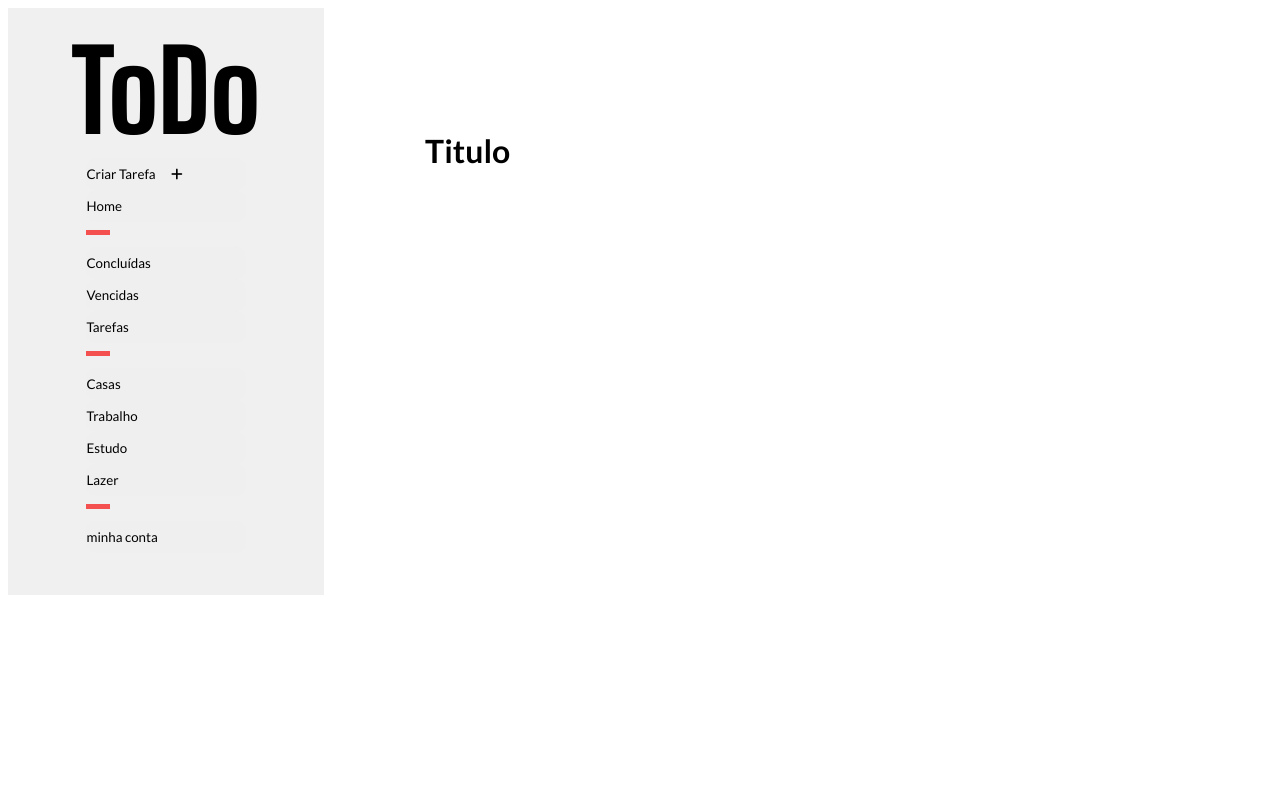
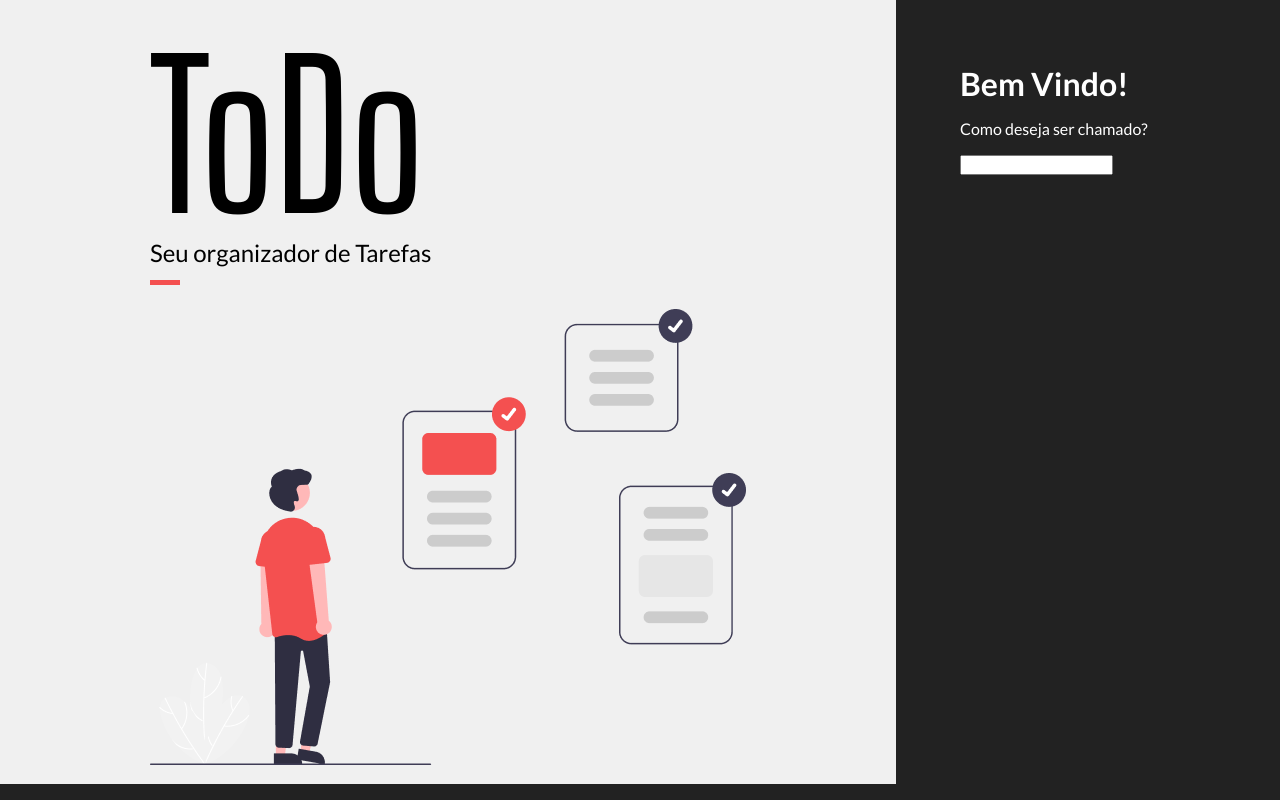
Before and after one commit to itallovidal/React.JS-TodoApp, a React (Vite) app: page / in a window 1280 px wide. Built offline with nearby package versions, Linux system fonts and the light colour scheme.

Commit message:
att de interface

```diff
--- a/index.html
+++ b/index.html
@@ -13,10 +13,12 @@
     <link rel="preconnect" href="https://fonts.gstatic.com" crossorigin>
     <link href="https://fonts.googleapis.com/css2?family=Lato:wght@100;300;400;700;900&display=swap" rel="stylesheet">
 
-<!-- google fonts-->
+    <!-- google fonts-->
     <link rel="preconnect" href="https://fonts.googleapis.com">
     <link rel="preconnect" href="https://fonts.gstatic.com" crossorigin>
-    <link href="https://fonts.googleapis.com/css2?family=Big+Shoulders+Display:wght@800&display=swap" rel="stylesheet">
+    <link href="https://fonts.googleapis.com/css2?family=Big+Shoulders+Display:wght@300;500;700;900&display=swap" rel="stylesheet">
+
+
     <link rel="stylesheet" href="./css/style.css">
 
     <title>ToDo APP</title>
--- a/package.json
+++ b/package.json
@@ -10,6 +10,7 @@
     "preview": "vite preview"
   },
   "dependencies": {
+    "i": "^0.3.7",
     "react": "^18.2.0",
     "react-dom": "^18.2.0"
   },
--- a/public/_partials/_aside.scss
+++ b/public/_partials/_aside.scss
@@ -3,7 +3,7 @@
 aside{
   background: $cor-2;
   width: 25%;
-  padding: 1rem $esp-pequeno;
+  padding: 1rem $esp-p;
   display: flex;
   flex-direction: column;
   align-items: center;
@@ -16,12 +16,12 @@ aside{
   }
 
   button i{
-    margin-left: $esp-grande;
+    margin-left: $esp-g;
   }
 
   section{
-    margin-bottom: $esp-grande;
-    padding-bottom: $esp-grande;
+    margin-bottom: $esp-g;
+    padding-bottom: $esp-g;
     position: relative;
 
     button{
@@ -30,25 +30,18 @@ aside{
       outline: none;
       cursor: pointer;
       text-align: left;
-      padding: $esp-medio 0;
+      padding: $esp-m 0;
       border-radius: 10px;
       transition: 500ms;
     }
 
     button:hover{
-      padding-left: $esp-grande;
+      padding-left: $esp-g;
       color:$cor-3;
     }
   }
 
   section:nth-child(-n+3):after{
-    position: absolute;
-    content: '';
-    height: 5px;
-    width: 15%;
-    background: $cor-3;
-
-    bottom: 0;
-    left: 0;
+    @include afterDetail()
   }
 }
--- a/public/_partials/_index.scss
+++ b/public/_partials/_index.scss
@@ -1,25 +1,48 @@
-$fonte: 'Lato', sans-serif;
+$fonte-1: 'Lato', sans-serif;
 $fonte-2: 'Big Shoulders Display', cursive;
-$font-tamanho-h1: 2.5rem;
-$font-tamanho-h2: 2rem;
-$font-tamanho-h3: 1rem;
-$font-tamanho-p1: .8rem;
-$font-tamanho-p2: .5rem;
+
+$font-tamanho-xgplus: 12.5rem; // 200
+$font-tamanho-xxgg: 8rem; // 128
+$font-tamanho-xxg: 6rem; // 96
+$font-tamanho-xg: 4.5rem; // 72
+$font-tamanho-g: 3rem; // 48
+$font-tamanho-m: 2rem; // 32
+$font-tamanho-p: 1.5rem; // 24
+$font-tamanho-pp: 1rem; // 16
 
 $cor-1: #222222;
 $cor-2: #F0F0F0;
 $cor-3: #F45050;
 $cor-4: #434242;
 
-$esp-grande: 8%;
-$esp-medio: 5%;
-$esp-pequeno: 3%;
+$esp-xxg: 15%;
+$esp-xg: 12%;
+$esp-g: 8%;
+$esp-m: 5%;
+$esp-p: 3%;
+
+@mixin afterDetail($width: 15%, $height: 5px){
+  position: absolute;
+  content: '';
+  height: $height;
+  width: $width;
+  background: $cor-3;
+  bottom: 0;
+  left: 0;
+}
 
 *{
   box-sizing: border-box;
   padding: 0;
   max-height: fit-content;
-  font-family: $fonte;
+  font-family: $fonte-1;
+}
+
+body{
+  height: 100svh;
+  overflow: hidden;
+  margin: 0;
+  background-color: $cor-1;
 }
 
 #root{
@@ -28,7 +51,8 @@ $esp-pequeno: 3%;
 }
 
 main{
-  padding: $esp-grande;
-  overflow: scroll;
+  padding: $esp-m;
+  overflow-y: scroll;
+  overflow-x: hidden;;
   width: 75%;
 }
--- /dev/null
+++ b/public/_partials/_welcome.scss
@@ -0,0 +1,34 @@
+@use '../_partials/_index' as *;
+
+#container_welcome{
+    width: 70%;
+    background-color: $cor-2;
+
+    h1{
+        font-family: $fonte-2;
+        font-size: $font-tamanho-xgplus;
+        margin-block: 0;
+        font-weight: 400;
+    }
+    p{
+        margin-top: -$esp-p;
+        padding-bottom: $esp-p ;
+        font-size: $font-tamanho-p;
+
+        position: relative;
+    }
+
+    p:after{
+        @include afterDetail(5%)
+    }
+}
+
+#container_login{
+    width: 30%;
+    color: white;
+
+    h2{
+        margin-block: 0;
+        font-size: $font-tamanho-m;
+    }
+}
--- a/public/css/style.css
+++ b/public/css/style.css
@@ -1,8 +1,16 @@
 * {
   box-sizing: border-box;
   padding: 0;
+  max-height: -moz-fit-content;
   max-height: fit-content;
   font-family: "Lato", sans-serif;
+}
+
+body {
+  height: 100svh;
+  overflow: hidden;
+  margin: 0;
+  background-color: #222222;
 }
 
 #root {
@@ -11,8 +19,9 @@
 }
 
 main {
-  padding: 8%;
-  overflow: scroll;
+  padding: 5%;
+  overflow-y: scroll;
+  overflow-x: hidden;
   width: 75%;
 }
 
@@ -62,4 +71,37 @@ aside section:nth-child(-n+3):after {
   left: 0;
 }
 
-/*# sourceMappingURL=style.css.map */
+#container_welcome {
+  width: 70%;
+  background-color: #F0F0F0;
+}
+#container_welcome h1 {
+  font-family: "Big Shoulders Display", cursive;
+  font-size: 12.5rem;
+  margin-block: 0;
+  font-weight: 400;
+}
+#container_welcome p {
+  margin-top: -3%;
+  padding-bottom: 3%;
+  font-size: 1.5rem;
+  position: relative;
+}
+#container_welcome p:after {
+  position: absolute;
+  content: "";
+  height: 5px;
+  width: 5%;
+  background: #F45050;
+  bottom: 0;
+  left: 0;
+}
+
+#container_login {
+  width: 30%;
+  color: white;
+}
+#container_login h2 {
+  margin-block: 0;
+  font-size: 2rem;
+}
--- a/public/css/style.scss
+++ b/public/css/style.scss
@@ -1,2 +1,3 @@
 @use '../_partials/_index' as *;
 @use '../_partials/_aside.scss' as *;
+@use '../_partials/_welcome.scss' as *;
--- a/src/App.jsx
+++ b/src/App.jsx
@@ -1,12 +1,13 @@
 import Aside from "./aside.jsx";
-import NewTask from "./newTask.jsx";
+import Welcome from "./Welcome.jsx";
 
 function App() {
 
   return (
     <>
-        <Aside/>
-        <NewTask/>
+        {/* <Aside/> */}
+        {/* <NewTask/> */}
+        <Welcome/>
     </>
   )
 }
--- /dev/null
+++ b/src/welcome.jsx
@@ -0,0 +1,32 @@
+import React from 'react';
+
+const Welcome = () => {
+    return (
+        <>
+
+        <aside id='container_welcome'>
+            <article>
+                <h1>ToDo</h1>
+                    <p>Seu organizador de Tarefas</p>
+
+                    <picture>
+                        <source srcSet='./images/welcomeimg.png'/>
+                        <img/>
+
+                    </picture>
+            </article>
+        </aside>
+        <main id='container_login'>
+                <section>
+                    <h2> Bem Vindo!</h2>
+                    <p>Como deseja ser chamado?</p>
+                    <input/>
+                </section>
+        </main>
+
+        </>
+
+    );
+};
+
+export default Welcome;
```
Also changed, not shown: public/images/welcomeimg.png (added), 1 other file (tests, documents, lock files or other folders).
